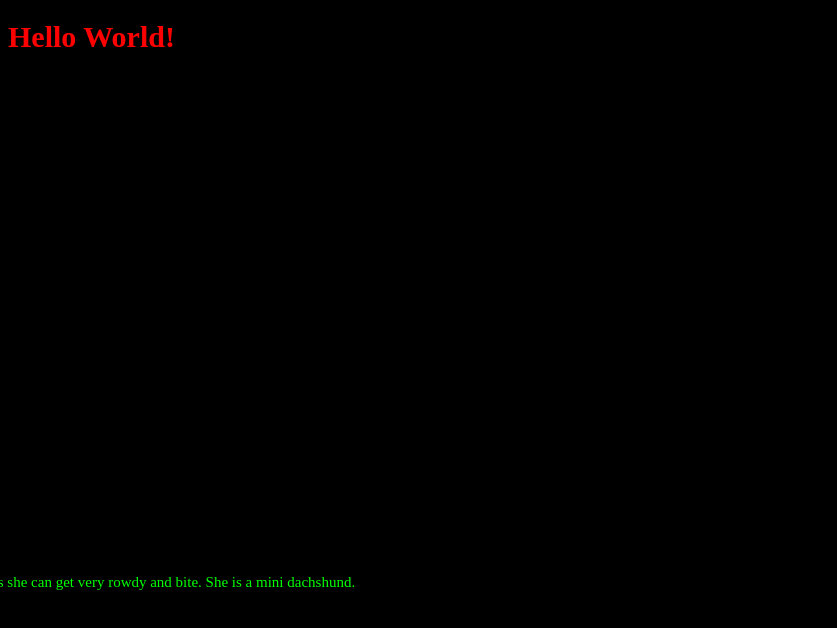
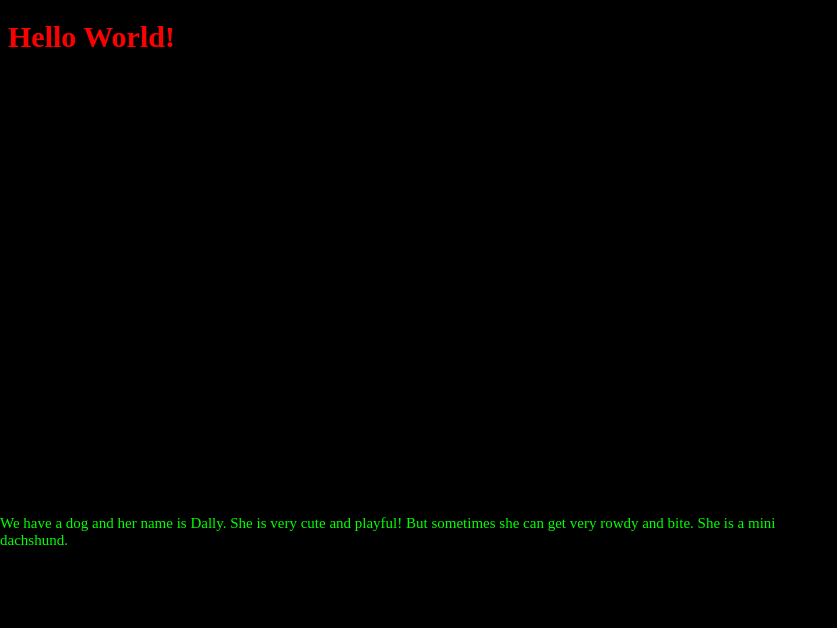
Before and after one commit to BowtieGT24/BowtieGT24, a plain HTML site: page index.html in a window 1280 px wide. Shown: the whole page, without its empty margins (0-837 px from the left). Drawn offline with Linux system fonts and the light colour scheme.

Commit message:
Update index.html

```diff
--- a/index.html
+++ b/index.html
@@ -16,7 +16,7 @@
         font-size: 15px;
       }
       .p1 {
-        position: relative;
+        position: absolute;
         top: 500px;
         right: 500px;
       }
@@ -24,6 +24,8 @@
   </head>
   <body>
     <h1>Hello World!</h1>
-    <p class="p1">We have a dog and her name is Dally. She is very cute and playful! But sometimes she can get very rowdy and bite. She is a mini dachshund.</p>
+    <div class="p1">
+    <p>We have a dog and her name is Dally. She is very cute and playful! But sometimes she can get very rowdy and bite. She is a mini dachshund.</p>
+    </div>
   </body>
 </html>
```
